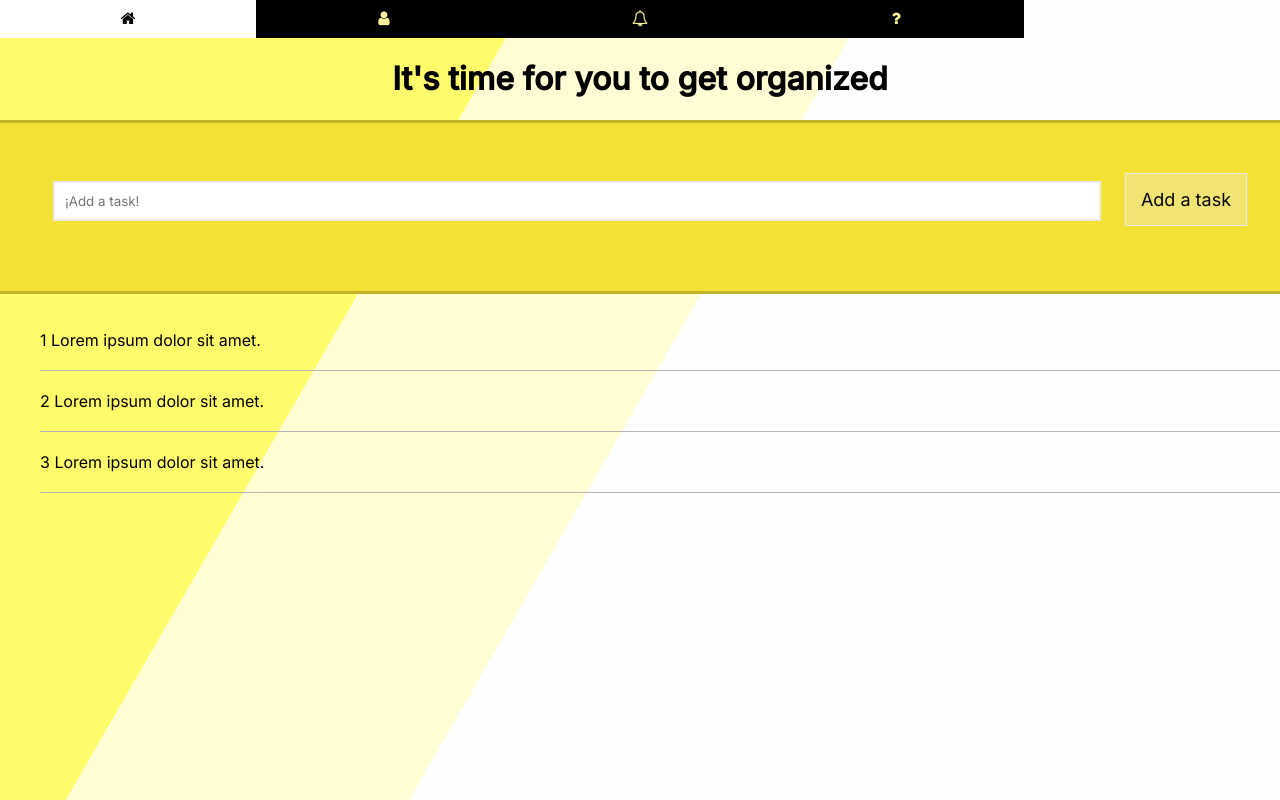
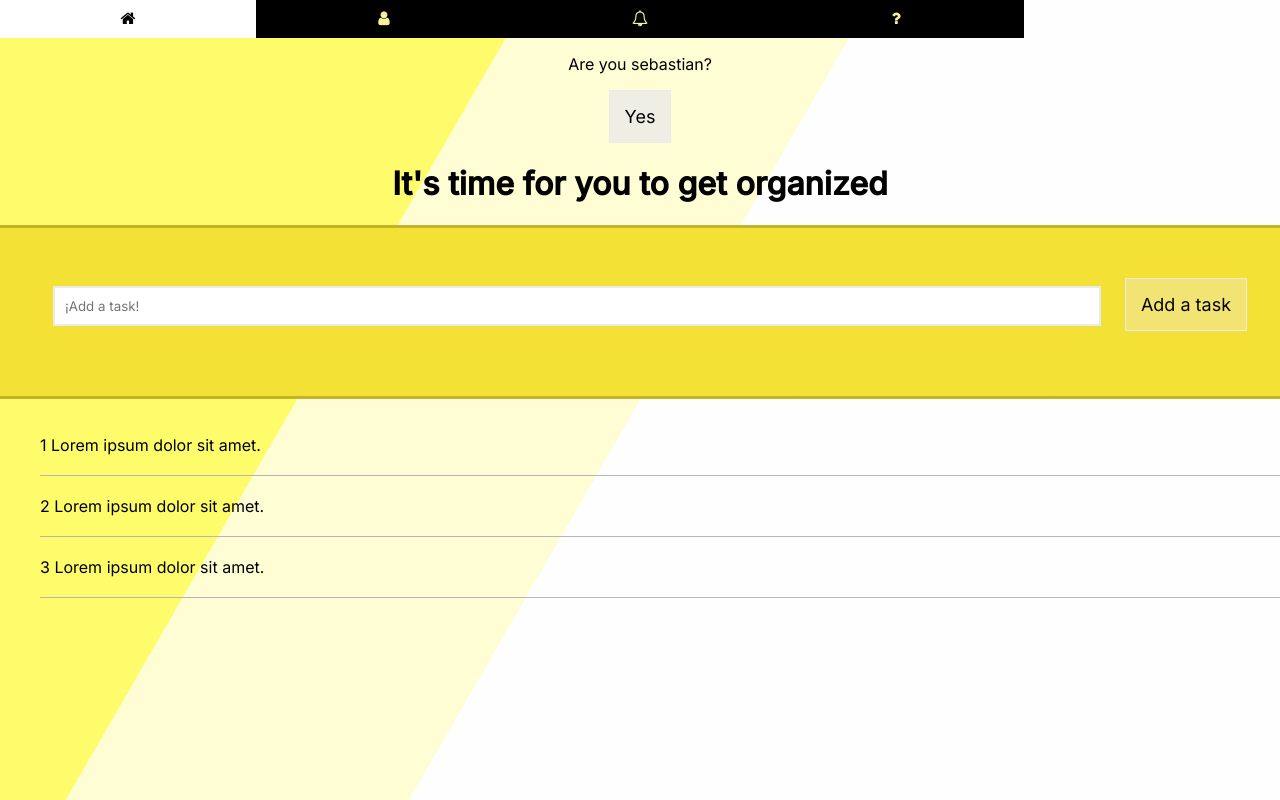
Before and after one commit to sebastianpg12/Organize_your_life, a plain HTML site: page index.html in a window 1280 px wide. Drawn offline with Linux system fonts and the light colour scheme.

Commit message:
Button areYou (with function recognize)

```diff
--- a/Css/main.css
+++ b/Css/main.css
@@ -70,3 +70,13 @@
 .tasks .list li a:hover {
 	text-decoration: line-through;
 }
+
+.buttonRecognize{
+    background-color: #ebeaeacb;
+	border: 1px solid #ebeaea;;
+	color: rgb(5, 5, 5);
+	display: inline-block;
+	font-size: 18px;
+    font-family: 'Inter', sans-serif;
+	padding: 15px;
+}
--- a/index.html
+++ b/index.html
@@ -41,6 +41,14 @@
     </header>
 
     <main class="main">
+
+        <div class="recognize center title">
+            <p id="areYou">
+                Are you sebastian?
+            </p>
+            <button class="title buttonRecognize" type="button" onclick='document.getElementById("areYou").innerHTML = "Sebastián Pulgarín Gómez (17 years)"'>Yes</button>
+        </div>
+
         <h1 class="title center principalTitleMain">It's time for you to get organized</h1>
 
         <div class="toDo">
```
